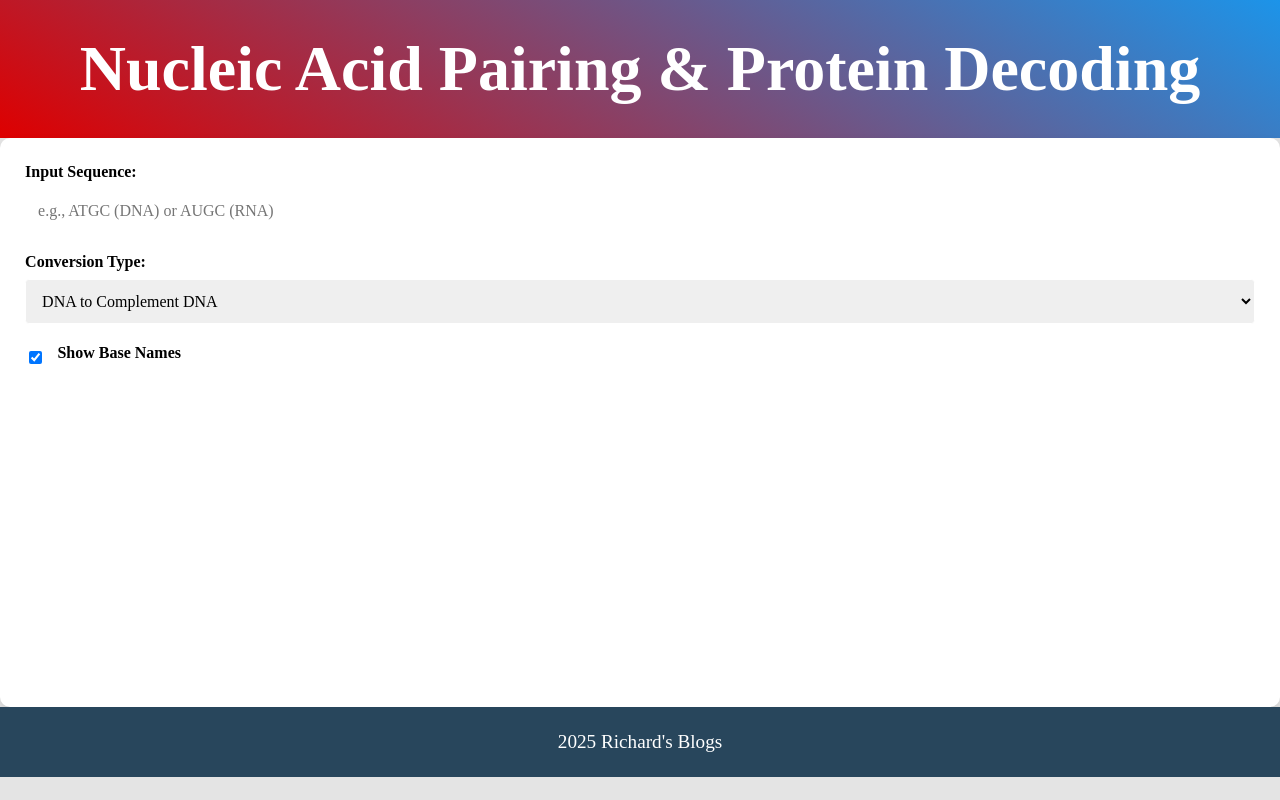
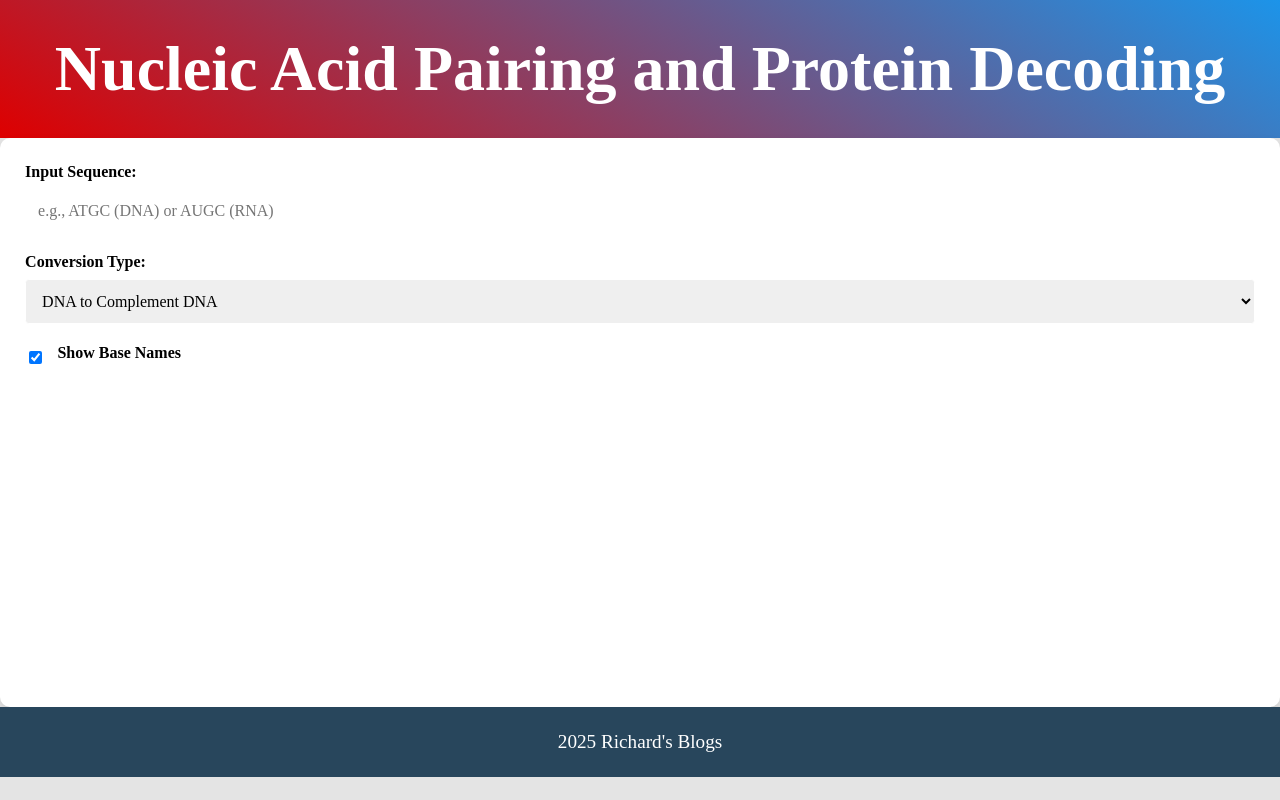
Before and after one commit to richie-rich90454/NucleicAcidUtility, a website: page index.html in a window 1280 px wide. Drawn offline with Linux system fonts and the light colour scheme; a web font is replaced by a local one.

Commit message:
changed h1

```diff
--- a/index.html
+++ b/index.html
@@ -131,7 +131,7 @@
         </style>
     </head>
     <body>
-        <h1>Nucleic Acid Pairing & Protein Decoding</h1>
+        <h1>Nucleic Acid Pairing and Protein Decoding</h1>
         <div id="main">
             <div class="form-group">
                 <label for="sequence">Input Sequence:</label>
```
